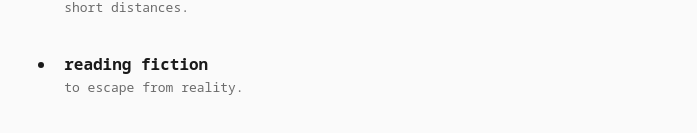
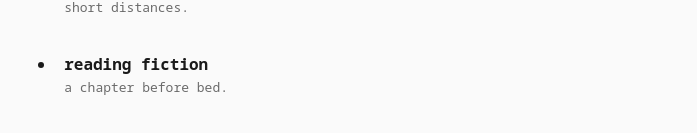
Before and after one commit to renownitall/renownitall.github.io, a Svelte app: page / in a window 1280 px wide. Shown: the part 1319-1452 px from the top of the page, without its empty margins (291-988 px from the left). Built offline with nearby package versions, Linux system fonts and the light colour scheme.

Commit message:
chore: soften reading fiction subtext

```diff
--- a/src/App.svelte
+++ b/src/App.svelte
@@ -59,7 +59,7 @@
   const hobbies = [
     { name: 'playing (the) piano', subtext: '...only when i have the time to.' },
     { name: 'running', subtext: 'short distances.'},
-    { name: 'reading fiction', subtext: 'to escape from reality.' },
+    { name: 'reading fiction', subtext: 'a chapter before bed.' },
   ]
   const hobbiesListStyle = 'bulleted'
 
```
